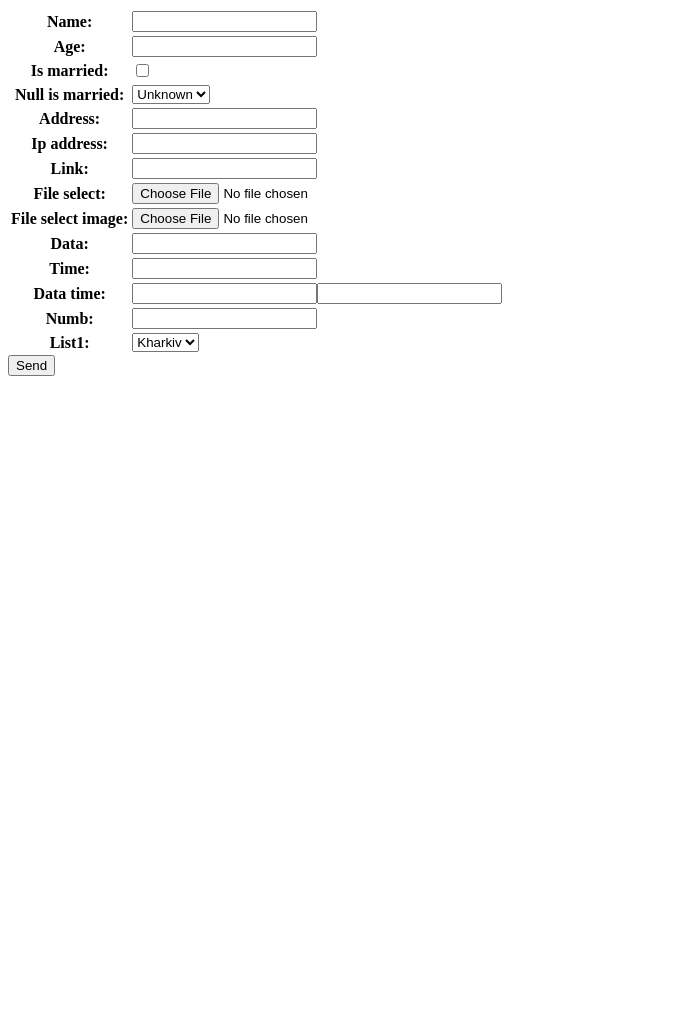
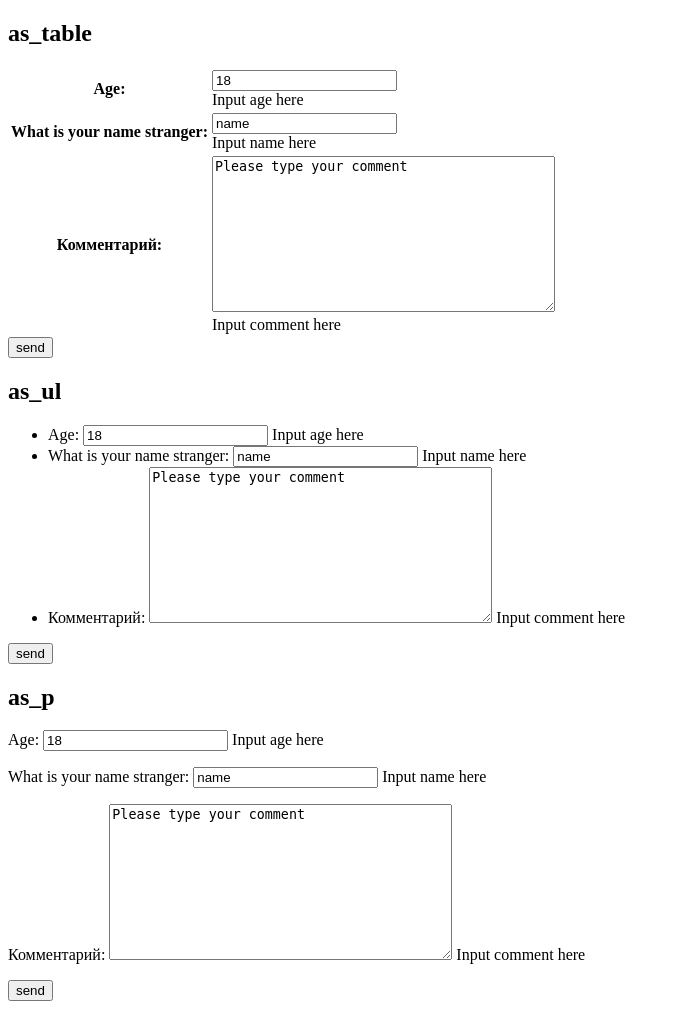
Before and after one commit to Vinigretic/MyFirstDjangoProject, a Django app: page / in a window 1280 px wide. Shown: the whole page, without its empty margins (0-680 px from the left). Before the commit the page ends 376 px from the top, so only its background shows below. Run offline with Django 4.2, Linux system fonts and the light colour scheme.

Commit message:
Update lesson fifteen, index.html, forms.py - Widget

```diff
--- a/DjangoTheory/lesson_fourteen.py
+++ b/DjangoTheory/lesson_fourteen.py
@@ -25,6 +25,10 @@
 # < / table >
 
 # Создаем в HTML форму
+
+# При создании запроса на создание данных(информация заполняется на клиенте и передается на сервер) всегда используем
+# метод POST - <form method="POST">, при работе с django template методы описываем  в HTML
+
 # <body>
 #     <form method="POST">
 #         {% csrf_token %}
--- a/DjangoTheory/lesson_twelve.py
+++ b/DjangoTheory/lesson_twelve.py
@@ -1,5 +1,6 @@
 # base.html - создаем для того что бы все страницы приложения были оформлены в одном стиле
 # В этот файл мы вписываем всю нформацию которая должна отображаться на всех страницах приложения одинаково
+# {% %} - с помощью таких скобок описывается обращение к встроенным тегам
 
 # тег {% block title %} {% endblock title %} - создаем стандартные блоки которые наследуются от базового шаблона
 # (в котором мы описываем все стили). Эти теги мы создаем в том случае если на всех страницах приложения должна сохранится
--- a/firstapp/forms.py
+++ b/firstapp/forms.py
@@ -1,17 +1,24 @@
 from django import forms
 
+# class UserForm(forms.Form):
+#     name = forms.CharField(label='What is your name stranger' )
+#     age = forms.IntegerField()
+#     is_married = forms.BooleanField()
+#     null_is_married = forms.NullBooleanField()
+#     address = forms.EmailField()
+#     ip_address = forms.GenericIPAddressField()
+#     link = forms.URLField()
+#     file_select = forms.FileField()
+#     file_select_image = forms.ImageField()
+#     data = forms.DateField()
+#     time = forms.TimeField()
+#     data_time = forms.SplitDateTimeField()
+#     numb = forms.FloatField()
+#     list1 = forms.ChoiceField(choices=((1, 'Kharkiv'), (2, 'Kyiv'), (3, 'Lviv')))
+
 class UserForm(forms.Form):
-    name = forms.CharField()
-    age = forms.IntegerField()
-    is_married = forms.BooleanField()
-    null_is_married = forms.NullBooleanField()
-    address = forms.EmailField()
-    ip_address = forms.GenericIPAddressField()
-    link = forms.URLField()
-    file_select = forms.FileField()
-    file_select_image = forms.ImageField()
-    data = forms.DateField()
-    time = forms.TimeField()
-    data_time = forms.SplitDateTimeField()
-    numb = forms.FloatField()
-    list1 = forms.ChoiceField(choices=((1, 'Kharkiv'), (2, 'Kyiv'), (3, 'Lviv')))
+    name = forms.CharField(label='What is your name stranger', initial='name', help_text=' Input name here')
+    age = forms.IntegerField(initial=18, help_text='Input age here')
+    comment = forms.CharField(label='Комментарий', widget=forms.Textarea, initial='Please type your comment',
+                              help_text='Input comment here')
+    field_order = ['age', 'name', 'comment']
--- a/templates/index.html
+++ b/templates/index.html
@@ -61,20 +61,55 @@
 
 <!--</html>-->
 
+<!--<!DOCTYPE html>-->
+<!--<html lang="en">-->
+<!--<head>-->
+<!--    <meta charset="UTF-8">-->
+<!--    <title>Index page</title>-->
+<!--</head>-->
+<!--<body>-->
+<!--    <form method="POST">-->
+<!--        {% csrf_token %}-->
+
+<!--    <table>-->
+<!--        {{ form }}-->
+<!--    </table>-->
+<!--    <input type="submit" value="Send">-->
+<!--    </form>-->
+<!--</body>-->
+<!--</html>-->
+
 <!DOCTYPE html>
-<html lang="en">
+<html lang= "en">
 <head>
     <meta charset="UTF-8">
-    <title>Index page</title>
+    <title></title>
 </head>
 <body>
+    <h2>as_table</h2>
     <form method="POST">
         {% csrf_token %}
+        <table>
+        {{ form.as_table }}
+        </table>
+        <input type="submit" value="send">
+    </form>
+    <h2>as_ul</h2>
+    <form method="POST">
+        {% csrf_token %}
+        <ul>
+        {{ form.as_ul }}
+        </ul>
+        <input type="submit" value="send">
+    </form>
+    <h2>as_p</h2>
+    <form method="POST">
+        {% csrf_token %}
+        <div>
+        {{ form.as_p }}
+        </div>
+        <input type="submit" value="send">
+    </form>
 
-    <table>
-        {{ form }}
-    </table>
-    <input type="submit" value="Send">
-    </form>
 </body>
 </html>
```
Also changed, not shown: DjangoTheory/lesson_eight.py (+4 -3 lines), DjangoTheory/lesson_fifteen.py (+61 -0 lines).
